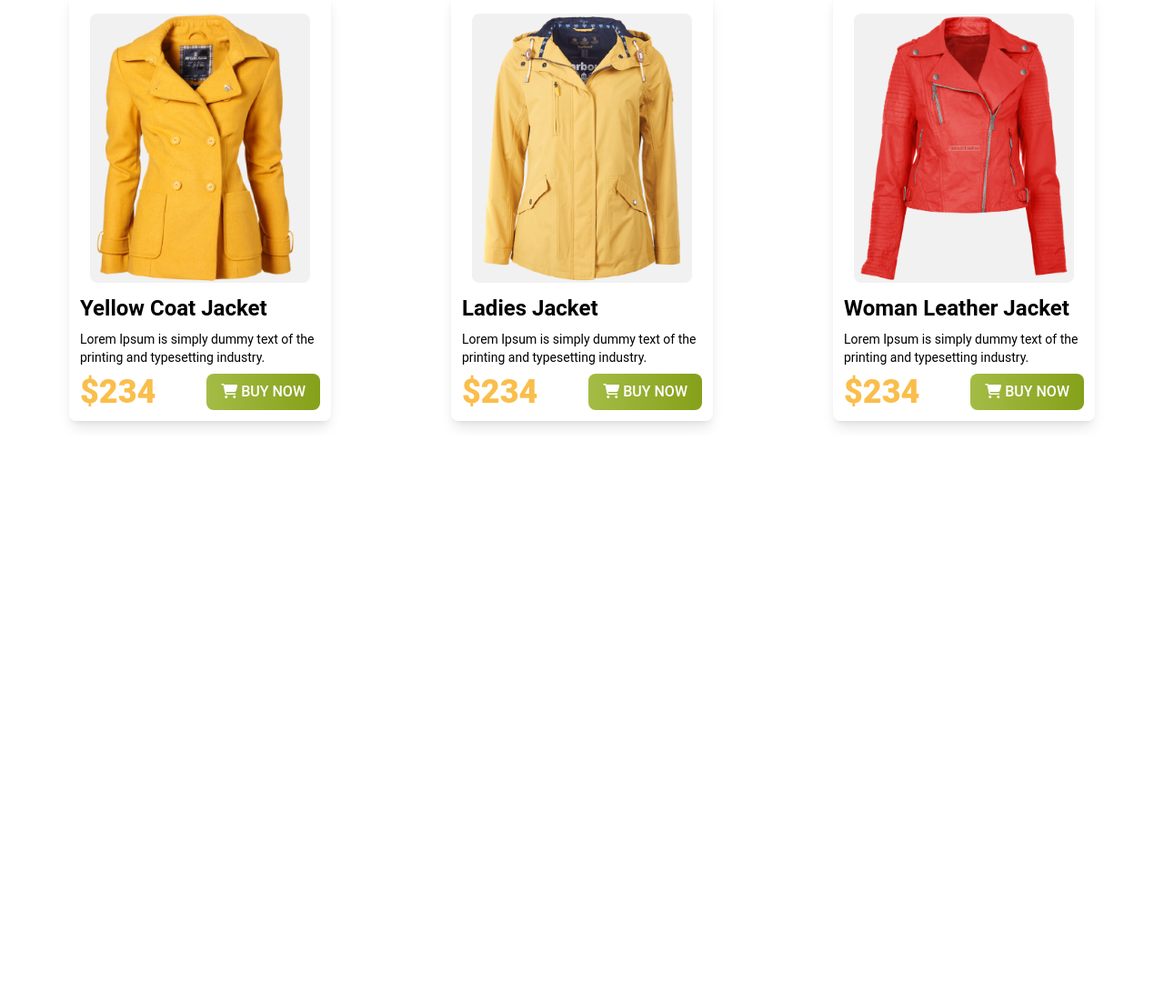
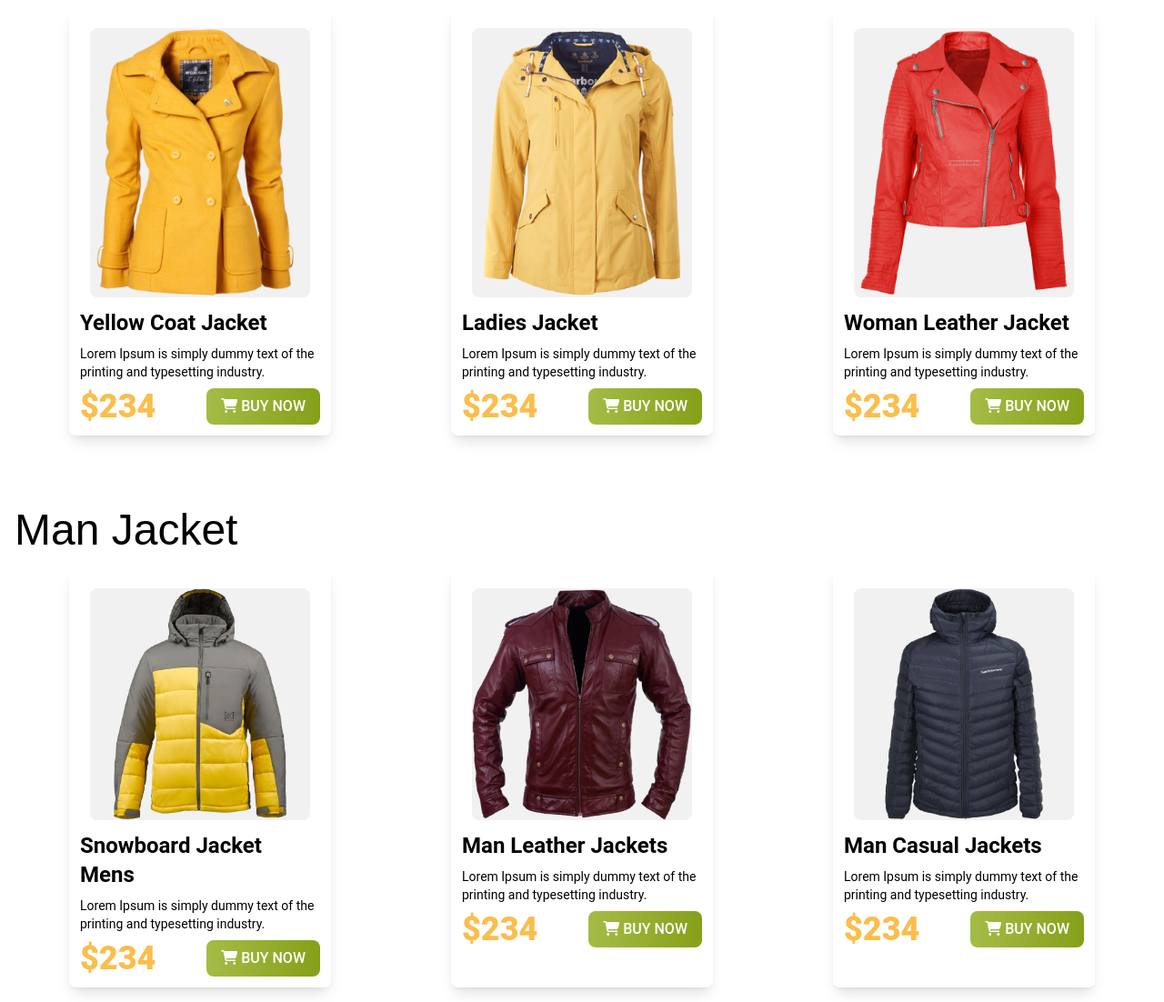
Before and after one commit to sakib-333/penguin-fashion, a website: page src/index.html in a window 1280 px wide. Shown: the part 731-1833 px from the top of the page at 91% size. Before the commit the page ends 1210 px from the top, so only its background shows below. Drawn offline with Linux system fonts and the light colour scheme; a web font is replaced by a local one.

Commit message:
Add man jacket section.

```diff
--- a/src/index.html
+++ b/src/index.html
@@ -56,7 +56,9 @@
       <main class="mt-12">
         <div class="women-jacket p-4">
           <h1 class="text-5xl font-medium font-bebasNneue">WoMan Jacket</h1>
-          <div class="cards space-y-4 sm:space-y-0 sm:flex sm:flex-wrap gap-3">
+          <div
+            class="cards mt-4 space-y-4 sm:space-y-0 sm:flex sm:flex-wrap gap-3"
+          >
             <div class="card w-72 p-3 rounded-lg shadow-lg font-roboto mx-auto">
               <div class="card-top w-11/12 mx-auto py-3">
                 <img
@@ -137,6 +139,91 @@
             </div>
           </div>
         </div>
+        <div class="man-jacket p-4 mt-12">
+          <h1 class="text-5xl font-medium font-bebasNneue">Man Jacket</h1>
+          <div
+            class="cards mt-4 space-y-4 sm:space-y-0 sm:flex sm:flex-wrap gap-3"
+          >
+            <div class="card w-72 p-3 rounded-lg shadow-lg font-roboto mx-auto">
+              <div class="card-top w-11/12 mx-auto py-3">
+                <img
+                  class="w-full h-full object-cover rounded-lg bg-penguin-400"
+                  src="./assets/jacket-4.png"
+                  alt="Snowboard Jacket Mens"
+                />
+              </div>
+              <div class="card-bottom space-y-2">
+                <h1 class="text-2xl font-bold">Snowboard Jacket Mens</h1>
+                <p class="text-sm">
+                  Lorem Ipsum is simply dummy text of the printing and
+                  typesetting industry.
+                </p>
+                <div class="flex items-center justify-between">
+                  <h1 class="text-4xl font-extrabold text-t5">$234</h1>
+                  <button class="btn text-t4 mt-0">
+                    <i
+                      class="fa-solid fa-cart-shopping"
+                      style="color: #ffffff"
+                    ></i>
+                    BUY NOW
+                  </button>
+                </div>
+              </div>
+            </div>
+            <div class="card w-72 p-3 rounded-lg shadow-lg font-roboto mx-auto">
+              <div class="card-top w-11/12 mx-auto py-3">
+                <img
+                  class="w-full h-full object-cover rounded-lg bg-penguin-400"
+                  src="./assets/jacket-5.png"
+                  alt="Man Leather Jackets"
+                />
+              </div>
+              <div class="card-bottom space-y-2">
+                <h1 class="text-2xl font-bold">Man Leather Jackets</h1>
+                <p class="text-sm">
+                  Lorem Ipsum is simply dummy text of the printing and
+                  typesetting industry.
+                </p>
+                <div class="flex items-center justify-between">
+                  <h1 class="text-4xl font-extrabold text-t5">$234</h1>
+                  <button class="btn text-t4 mt-0">
+                    <i
+                      class="fa-solid fa-cart-shopping"
+                      style="color: #ffffff"
+                    ></i>
+                    BUY NOW
+                  </button>
+                </div>
+              </div>
+            </div>
+            <div class="card w-72 p-3 rounded-lg shadow-lg font-roboto mx-auto">
+              <div class="card-top w-11/12 mx-auto py-3">
+                <img
+                  class="w-full h-full object-cover rounded-lg bg-penguin-400"
+                  src="./assets/jacket-6.png"
+                  alt="Man Casual Jackets"
+                />
+              </div>
+              <div class="card-bottom space-y-2">
+                <h1 class="text-2xl font-bold">Man Casual Jackets</h1>
+                <p class="text-sm">
+                  Lorem Ipsum is simply dummy text of the printing and
+                  typesetting industry.
+                </p>
+                <div class="flex items-center justify-between">
+                  <h1 class="text-4xl font-extrabold text-t5">$234</h1>
+                  <button class="btn text-t4 mt-0">
+                    <i
+                      class="fa-solid fa-cart-shopping"
+                      style="color: #ffffff"
+                    ></i>
+                    BUY NOW
+                  </button>
+                </div>
+              </div>
+            </div>
+          </div>
+        </div>
       </main>
       <footer></footer>
     </div>
```
Also changed, not shown: src/output.css.
